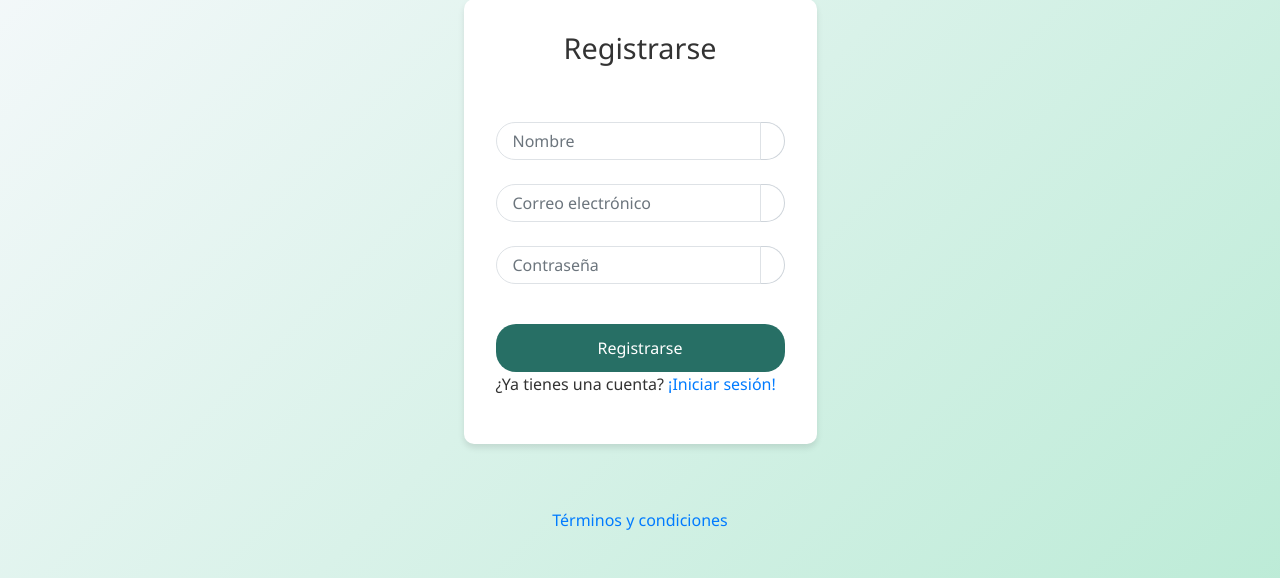
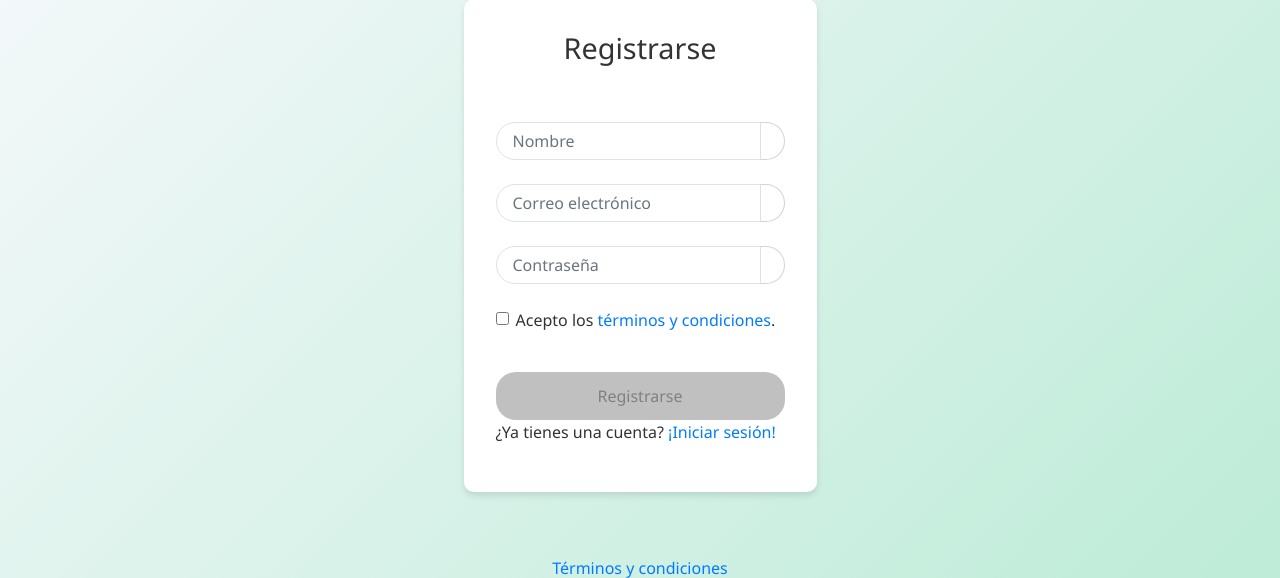
Before and after one commit to johnrua17/Zaiko-Do, a Flask app: page /register in a window 1280 px wide. Shown: the part 150-728 px from the top of the page. Run offline with Flask 3, Linux system fonts and the light colour scheme; some libraries are stand-ins or nearby versions.

Commit message:
Se agrega el check box de los terminos y condiciones

```diff
--- a/templates/register.html
+++ b/templates/register.html
@@ -61,6 +61,13 @@
             </div>
             {% endif %}
             <!-- <button type="submit">Registrarse</button> -->
+            <div class="form-group form-check">
+                <input type="checkbox" id="termsCheckbox" class="form-check-input">
+                <label for="termsCheckbox" class="form-check-label">
+                    Acepto los <a href="terminos_condiciones" target="_blank">términos y condiciones</a>.
+                </label>
+            </div>
+
             <button id="registerButton" type="submit" >Registrarse</button>
         </form>
         <p>¿Ya tienes una cuenta? <a href="{{ url_for('auth.login') }}">¡Iniciar sesión!</a></p>
@@ -100,6 +107,22 @@
         });
     </script> -->
     <script>
+        document.addEventListener('DOMContentLoaded', function () {
+            const termsCheckbox = document.getElementById('termsCheckbox');
+            const registerButton = document.getElementById('registerButton');
+
+            // Configurar el estado inicial del botón
+            registerButton.disabled = !termsCheckbox.checked;
+
+            // Escuchar cambios en el checkbox
+            termsCheckbox.addEventListener('change', function () {
+                registerButton.disabled = !this.checked;
+            });
+        });
+    </script>
+
+
+    <script>
         function turnstileCallback() {
             // Si la validación del CAPTCHA fue exitosa, habilitar el botón
             document.getElementById('registerButton').disabled = false;
```
Also changed, not shown: app/test.py (added, +12 -0 lines).
